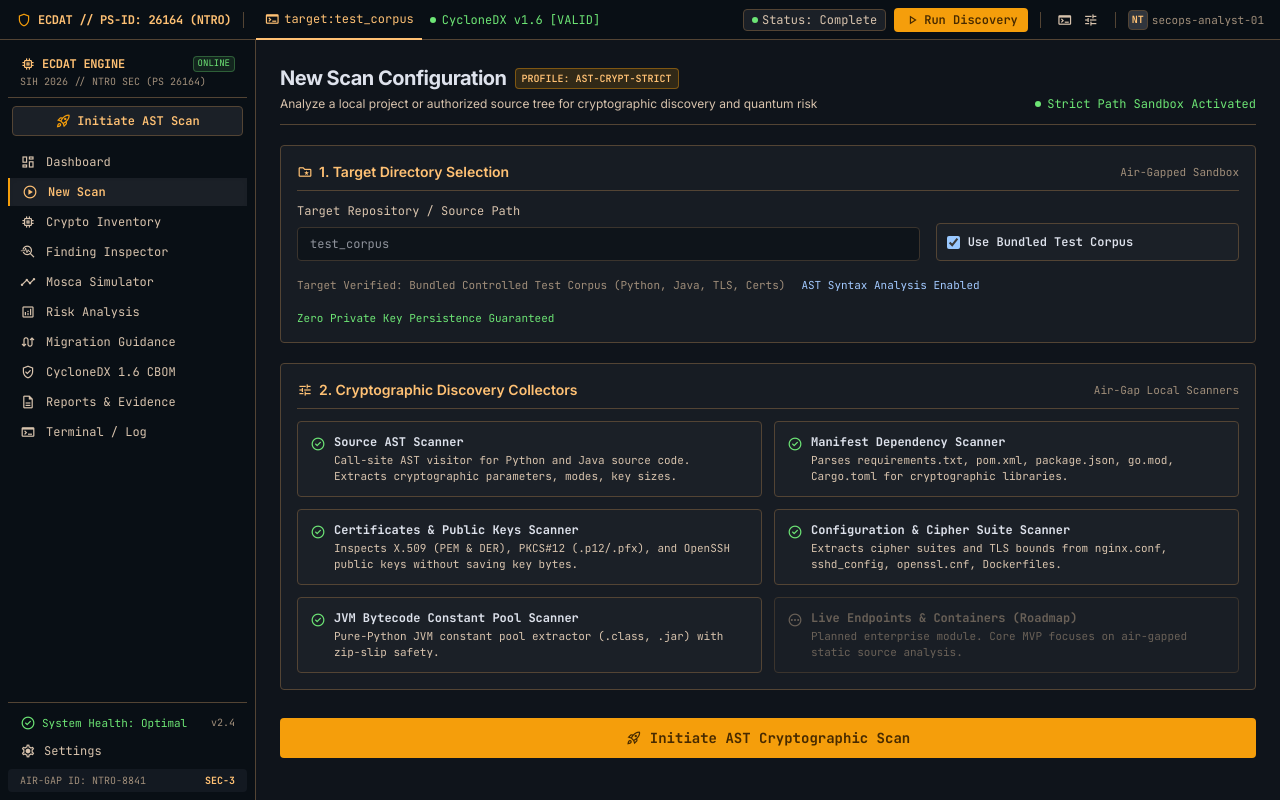
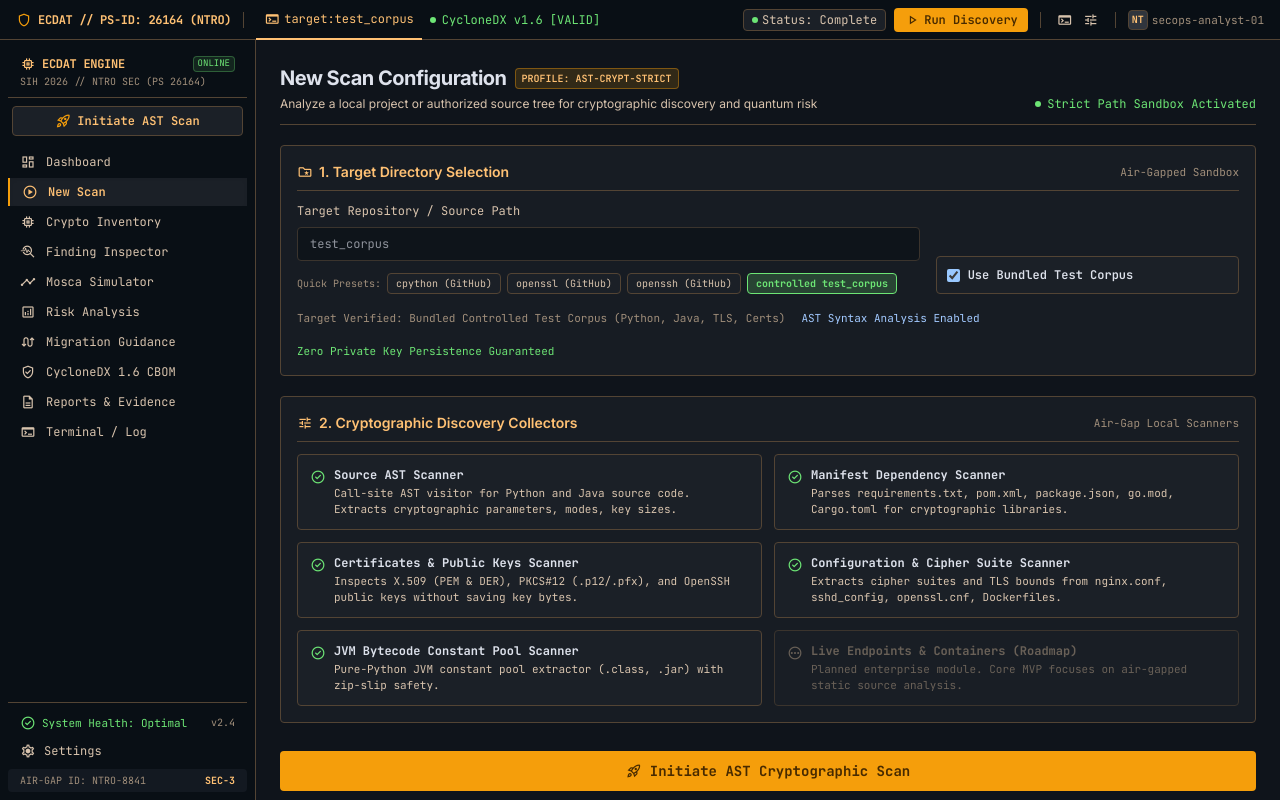
Before and after one commit to shaikmohammedyasin-create/ECDAT-SIH2026, a React (Vite) app in the folder frontend/: page /scan/new in a window 1280 px wide. Built offline with nearby package versions, Linux system fonts and the light colour scheme; no server answers.

Commit message:
feat(ui): add quick repository presets and CPython one-click scan in NewScan

```diff
--- a/frontend/src/pages/NewScan/index.tsx
+++ b/frontend/src/pages/NewScan/index.tsx
@@ -25,24 +25,38 @@ export const NewScanPage: React.FC = () => {
   const handleStartScan = async () => {
     setScanning(true);
     setError(null);
-
-    // Deterministic visual progress through actual stages
-    for (let i = 0; i < stages.length; i++) {
-      setCurrentStage(stages[i].name);
-      setStageProgress(Math.round(((i + 1) / stages.length) * 100));
-      await new Promise((r) => setTimeout(r, 120));
-    }
+    setCurrentStage(stages[0].name);
+    setStageProgress(12);
 
     try {
-      await triggerScan({
+      // Start real scan API call
+      const scanPromise = triggerScan({
         path: path,
         use_corpus: useCorpus,
       });
+
+      // Advance visual stages during scan execution
+      let stageIdx = 0;
+      const progressTimer = setInterval(() => {
+        if (stageIdx < stages.length - 2) {
+          stageIdx += 1;
+          setCurrentStage(stages[stageIdx].name);
+          setStageProgress(Math.round(((stageIdx + 1) / stages.length) * 90));
+        }
+      }, 1500);
+
+      // Await real backend discovery & validation
+      await scanPromise;
+
+      clearInterval(progressTimer);
+      setCurrentStage(stages[stages.length - 1].name);
+      setStageProgress(100);
+
       setTimeout(() => {
         navigate("/dashboard");
-      }, 300);
+      }, 500);
     } catch (err: any) {
-      setError(err.message);
+      setError(err.message || "Cryptographic scan failed.");
       setScanning(false);
     }
   };
@@ -86,9 +100,69 @@ export const NewScanPage: React.FC = () => {
               value={path}
               onChange={(e) => setPath(e.target.value)}
               disabled={useCorpus}
-              placeholder="e.g. C:\Projects\MyRepo or test_corpus"
+              placeholder="e.g. https://github.com/python/cpython or C:\Projects\MyRepo"
               className="w-full bg-surface-container-lowest border border-outline-variant rounded px-3 py-2 text-xs font-mono text-on-surface focus:outline-none focus:border-primary disabled:opacity-60"
             />
+            {/* Quick Presets */}
+            <div className="flex items-center gap-1.5 flex-wrap pt-1">
+              <span className="text-[10px] font-mono text-outline">Quick Presets:</span>
+              <button
+                type="button"
+                onClick={() => {
+                  setUseCorpus(false);
+                  setPath("https://github.com/python/cpython");
+                }}
+                className={`px-2 py-0.5 rounded text-[10px] font-mono border transition-colors ${
+                  !useCorpus && path === "https://github.com/python/cpython"
+                    ? "bg-primary/20 text-primary border-primary font-bold"
+                    : "bg-surface-container border-outline-variant text-on-surface-variant hover:text-on-surface hover:border-primary/50"
+                }`}
+              >
+                cpython (GitHub)
+              </button>
+              <button
+                type="button"
+                onClick={() => {
+                  setUseCorpus(false);
+                  setPath("https://github.com/openssl/openssl");
+                }}
+                className={`px-2 py-0.5 rounded text-[10px] font-mono border transition-colors ${
+                  !useCorpus && path === "https://github.com/openssl/openssl"
+                    ? "bg-primary/20 text-primary border-primary font-bold"
+                    : "bg-surface-container border-outline-variant text-on-surface-variant hover:text-on-surface hover:border-primary/50"
+                }`}
+              >
+                openssl (GitHub)
+              </button>
+              <button
+                type="button"
+                onClick={() => {
+                  setUseCorpus(false);
+                  setPath("https://github.com/openssh/openssh-portable");
+                }}
+                className={`px-2 py-0.5 rounded text-[10px] font-mono border transition-colors ${
+                  !useCorpus && path === "https://github.com/openssh/openssh-portable"
+                    ? "bg-primary/20 text-primary border-primary font-bold"
+                    : "bg-surface-container border-outline-variant text-on-surface-variant hover:text-on-surface hover:border-primary/50"
+                }`}
+              >
+                openssh (GitHub)
+              </button>
+              <button
+                type="button"
+                onClick={() => {
+                  setUseCorpus(true);
+                  setPath("test_corpus");
+                }}
+                className={`px-2 py-0.5 rounded text-[10px] font-mono border transition-colors ${
+                  useCorpus
+                    ? "bg-tertiary/20 text-tertiary border-tertiary font-bold"
+                    : "bg-surface-container border-outline-variant text-on-surface-variant hover:text-on-surface"
+                }`}
+              >
+                controlled test_corpus
+              </button>
+            </div>
           </div>
 
           <div className="flex flex-col justify-end">
```
